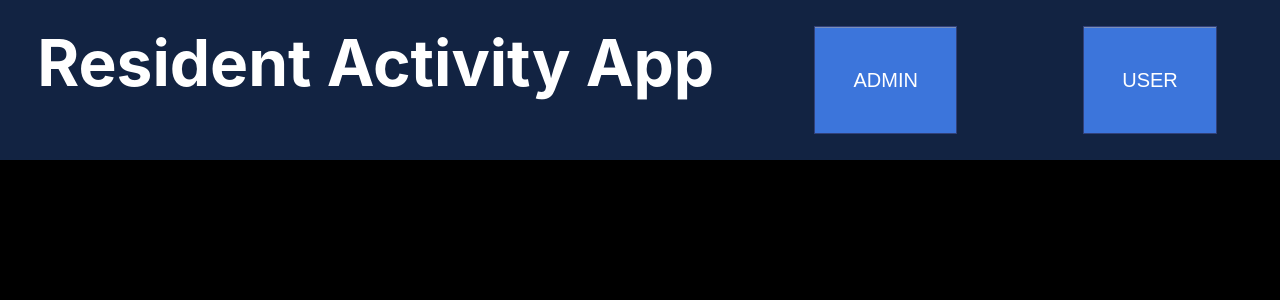
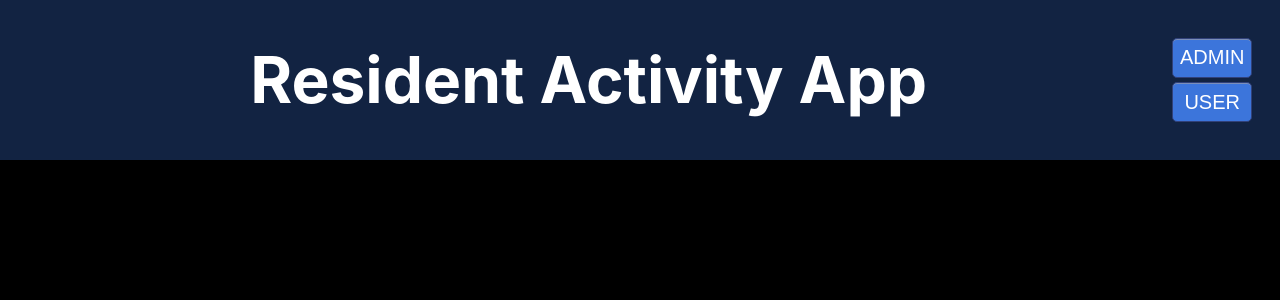
Before and after one commit to michacurri/residentActivityApp, a React (Create React App) app: page / in a window 1280 px wide. Shown: the top 300 px of the page. Built offline with nearby package versions, Linux system fonts and the light colour scheme.

Commit message:
final touchups

```diff
--- a/src/App.css
+++ b/src/App.css
@@ -244,8 +244,6 @@ p {
 
 h1 {
   font-size: 5vw;
-  margin: 0;
-  padding: 2% 0;
   text-align: center;
 }
 
@@ -304,7 +302,6 @@ ul {
 
 button {
   font-size: 1.6rem;
-  padding: 3%;
 }
 
 /* //////////////////////////////// */
@@ -315,7 +312,22 @@ button {
   height: 20vh;
   background-color: #122342;
   display: flex;
-  justify-content: space-around;
+  flex-direction: column;
+  justify-content: center;
+  align-items: center;
+  min-height: 12rem;
+}
+
+.navBar h1 {
+  margin-left: 2rem;
+  width: 100%;
+  font-size: 3rem;
+  margin: 1%;
+}
+
+.buttonBar {
+  display: flex;
+  justify-content: center;;
 }
 
 .navButton {
@@ -326,10 +338,17 @@ button {
 	cursor:pointer;
 	color:#ffffff;
   text-decoration:none;
-  margin: 2%;
   font-size: 2rem;
   text-transform: uppercase;
+	height: 30%;
+  width: 10%;
+  min-width: 8rem;
+  min-height: 4rem;
+  margin: 2%;
+  margin-right: 0;
+  border-radius: 5px;
 }
+
 .navButton:hover {
 	background:linear-gradient(to bottom, #3c75db 5%, #637aad 100%);
 	background-color:#5972a7;
@@ -363,12 +382,10 @@ button {
   align-items: center;
   grid-row: 2;
   grid-column: 1;
-  /* height: 60vh; */
   width: 100vw;
   grid-template-rows: 0.1fr 1fr;
   text-align: center;
   background-color: #3c75db;
-  margin: 0 4%;
 }
 
 .adminInputActivityForm form {
@@ -390,6 +407,10 @@ button {
 
 .adminInputActivityForm button {
   margin: 2% 10%;
+  margin-top: 10%;
+  background-color: #904ca3;
+  color: white;
+  padding: 5%;
 }
 
 .adminInputActivityForm h3 {
@@ -427,6 +448,22 @@ button {
 .adminShowActivities h3 {
   grid-row: 1;
   grid-column: 1 / -1;
+}
+
+.adminListActivities {
+  background-color: #904ca3;
+  margin: 5%;
+  color: white;
+  border-radius: 10px;
+  padding: 10% 5%;
+}
+
+.adminListActivities button {
+  width: 100%;
+  margin-top: 10%;
+  background-color: #3c75db;
+  color: white;
+  padding: 5%;
 }
 
 /* //////////////////////////////// */
@@ -549,15 +586,16 @@ tbody td {
 
   .adminInputActivityForm {
     width: 100%;
-    min-width: 30vw;
+    min-width: 25vw;
     max-height: 80%;
+    max-width: 28vw;
   }
 
   .adminShowActivities {
     width: 100%;
     min-width: 68vw;
     max-height: 80%;
-    grid-template-rows: 0.1fr repeat(1fr);
+    grid-template-rows: 0.1fr repeat(4, 1fr);
     grid-template-columns: repeat(4, 1fr);
     grid-row: 2;
     grid-column: 2;
@@ -571,6 +609,36 @@ tbody td {
     grid-column: 1 / -1;
   }
 
+  .navBar {
+    width: 100vw;
+    height: 20vh;
+    background-color: #122342;
+    display: flex;
+    flex-direction: row;
+    justify-content: space-between;
+    align-items: center;
+    min-height: 10rem;
+  }
+
+  .navBar h1 {
+    margin-left: 2rem;
+    font-size: 5vw;
+    padding: 2% 0;
+  }
+
+  .buttonBar {
+    display: flex;
+    flex-direction: column;
+  }
+
+  .navButton {
+    margin-right: 3rem;
+  }
+
+  .adminInputActivityForm {
+    margin: 0 4%;
+  }
+
   /* //////////////////////////////// */
   /* // USER */
 
--- a/src/components/LoginPage.js
+++ b/src/components/LoginPage.js
@@ -35,8 +35,10 @@ class LoginPage extends Component {
       <Fragment>
         <div className="navBar">
           <h1>Resident Activity App</h1>
-          <AdminLoginButton handleAdminClick={this.handleAdminClick} />
-          <UserLoginButton handleUserClick={this.handleUserClick} />
+          <div className="buttonBar">
+            <AdminLoginButton handleAdminClick={this.handleAdminClick} />
+            <UserLoginButton handleUserClick={this.handleUserClick} />
+          </div>
         </div>
         {this.state.AdminPage ? <AdminPage /> : null}
         {this.state.UserPage ? <UserPage /> : null}
--- a/src/components/admin/AdminCalendar.js
+++ /dev/null
@@ -1,26 +0,0 @@
-// AdminCalendar.js
-
-import React, { Component } from "react";
-import Calendar from "react-calendar";
-
-class AdminCalendar extends Component {
-  constructor() {
-    super();
-    this.state = {
-      date: new Date(),
-    };
-  }
-
-  onChange = (date) => this.setState({ date });
-
-  render() {
-    return (
-      <div>
-        <h3>Calendar</h3>
-        <Calendar onChange={this.onChange} value={this.state.date} />
-      </div>
-    );
-  }
-}
-
-export default AdminCalendar;
--- a/src/components/admin/AdminCreateActivity.js
+++ b/src/components/admin/AdminCreateActivity.js
@@ -15,8 +15,6 @@ class AdminCreateActivity extends Component {
       activityMeal: false,
       activityDescription: "",
     };
-
-    // this.handleChecked = this.handleChecked.bind(this);
   }
 
   handleChange = (event) => {
--- a/src/components/admin/AdminShowActivities.js
+++ b/src/components/admin/AdminShowActivities.js
@@ -2,7 +2,6 @@
 
 import React, { Component } from "react";
 import firebase from "../../firebase";
-import AdminCalendar from './AdminCalendar'
 
 class AdminShowActivities extends Component {
   constructor() {
@@ -41,15 +40,12 @@ class AdminShowActivities extends Component {
   render() {
     return (
     <div className="adminShowActivities">
-          <AdminCalendar />
           {this.state.activities.map(({ key, activity }) => {
             return (
-                <ul key={key}>
+                <ul key={key}
+                className="adminListActivities">
                   <li>Name: {activity.activityName}</li>
                   <li>Date: {activity.activityDate}</li>
-                  <li>Accessible: {activity.activityAccessible}</li>
-                  <li>Meal Included: {activity.activityMeal}</li>
-                  <li>Available Spots: {activity.activitySpotsAvail}</li>
                   <button onClick={() => {
                       this.deleteActivity(key);
                     }}>Delete</button>
```
